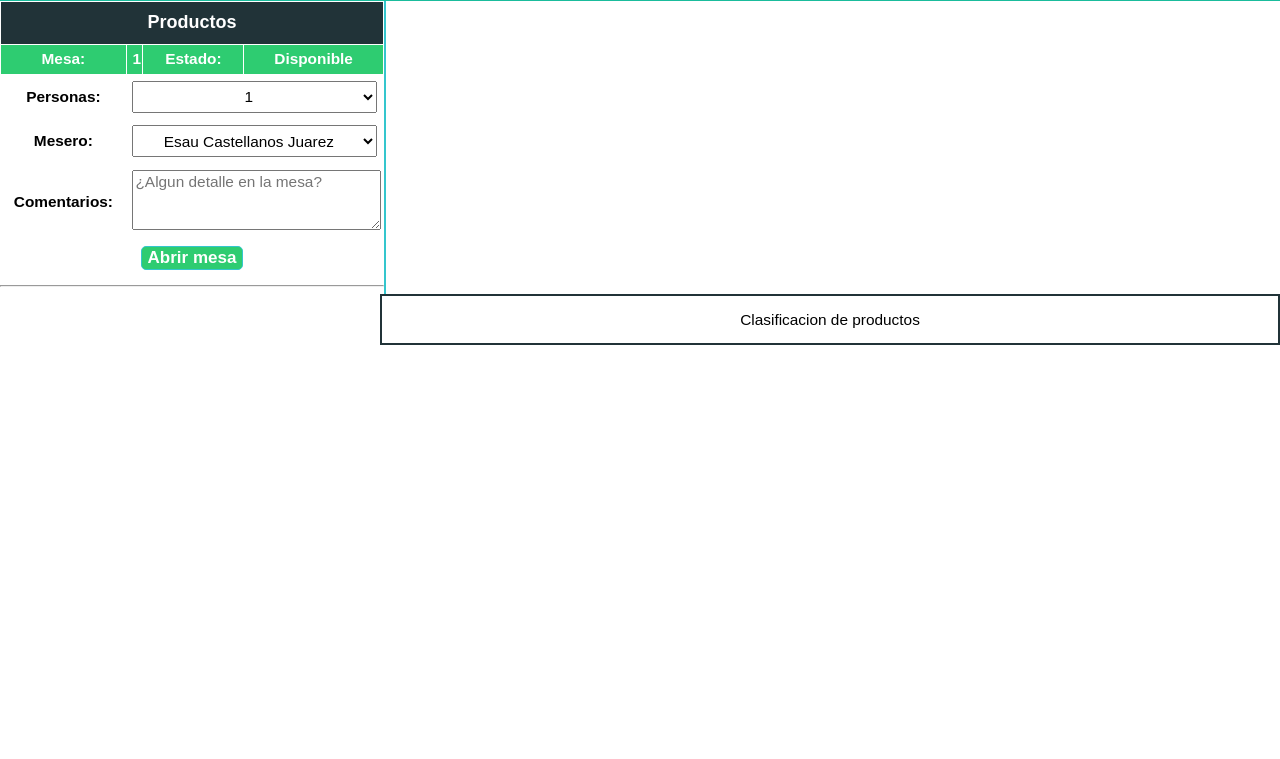
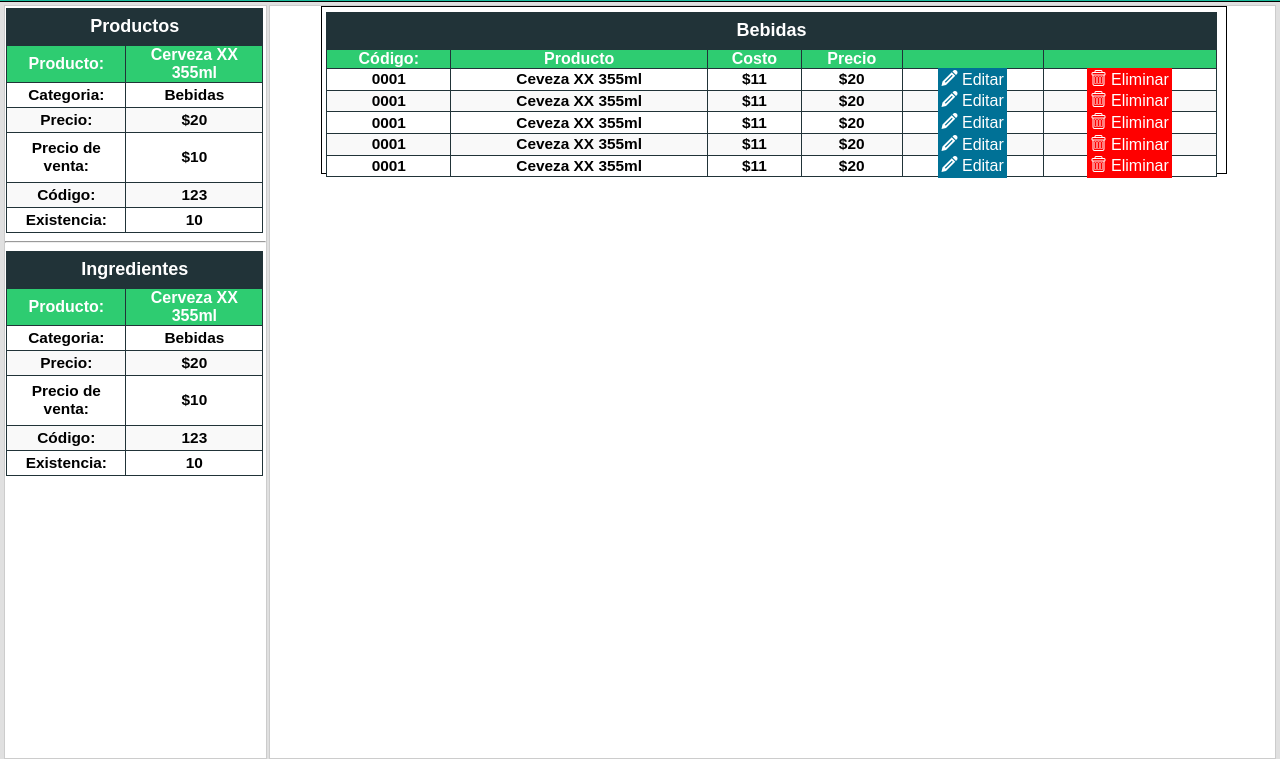
Before and after one commit to JonathanLopezBollo/Restaurant_App, a plain HTML site: page productos.html in a window 1280 px wide. Shown: the part 42-801 px from the top of the page. Drawn offline with Linux system fonts and the light colour scheme.

Commit message:
Anexando estilo a las tablas

```diff
--- a/css/estilos.css
+++ b/css/estilos.css
@@ -5,10 +5,17 @@
   font-weight: normal;
   font-style: normal;
 }
+html {
+  height: 100%;
+  margin: 0;
+}
 body {
   border: 0px;
-  font-family: Arial;
+  margin: 0;
+  font-family: sans-serif;
   font-size: 15.4px;
+  background: #e0e0e0;
+  height: 100%;
 }
 .btn {
   font-size: 17px;
@@ -18,13 +25,38 @@
   color: #fff;
   font-weight: bold;
 }
+.btn_eliminar {
+  color: #fff;
+  font-size: 16px;
+  font-weight: normal;
+  text-decoration: none;
+  background: #f00;
+  padding: 0.2em;
+  margin: 1;
+}
+.btn_eliminar:before {
+  font-family: "iconos";
+  content: "\e61b";
+}
+.btn_editar {
+  color: #fff;
+  background: #007196;
+  font-size: 16px;
+  font-weight: normal;
+  text-decoration: none;
+  padding: 0.2em;
+  margin: 1;
+}
+.btn_editar:before {
+  font-family: "iconos";
+  content: "\e601";
+}
 select {
   height: 32px;
 }
 .titulo_menu {
   font-size: 18px;
   font-weight: bold;
-  background: #008fd5;
   height: 1.7em;
   color: #fff;
 }
@@ -39,59 +71,80 @@
   color: #fff;
   font-weight: bold;
 }
+.table_menu {
+  text-align: center;
+  background: #2ecc71;
+  font-weight: bold;
+  width: 98.5%;
+  height: 100%;
+  margin: 0.5%;
+}
+.table_menu .table_head {
+  color: #fff;
+  border: 1px solid #fff;
+}
+.table_menu .table_head tr th {
+  height: 2em;
+  font-size: 18px;
+  background: #213338;
+  border: 1px solid #213338;
+}
+.table_menu .table_head tr td {
+  background: #2ecc71;
+  border: 1px solid #213338;
+  font-size: 16px;
+}
+.table_menu .table_body tr td {
+  background: #fff;
+  border: 1px solid #213338;
+}
+.table_menu .table_body .fila_par td {
+  background: #f9f9f9;
+}
+.secciones {
+  margin-left: 5%;
+  width: 90%;
+  height: 22%;
+  border: 1px solid #000;
+}
+.submenu {
+  height: 30%;
+}
 .menu {
-  border-right: 2px solid #34c6cd;
   text-align: center;
-}
-.menu .form_menu .tabla_menu {
-  width: 100%;
-  text-align: center;
-}
-.menu .form_menu tr select {
-  text-align: center;
-  width: 100%;
-}
-.menu .form_menu td {
-  border: 1px solid #fff;
-  padding: 1.5%;
-}
-.menu .form_menu td label {
-  font-weight: bold;
-}
-.menu .form_menu td textarea {
-  width: 99%;
-}
-.menu .tabla_menu {
-  width: 100%;
-  text-align: center;
-}
-.menu tr select {
-  text-align: center;
-  width: 100%;
-}
-.menu td {
-  border: 1px solid #fff;
-  padding: 1.5%;
-}
-.menu td label {
-  font-weight: bold;
-}
-.menu td textarea {
-  width: 99%;
+  background: #fff;
+  height: 94%;
+  margin: 0.3%;
 }
 .menu.Menu_Mesas {
   float: left;
-  width: 20%;
+  width: 20.4%;
+  height: 94%;
 }
 .menu.Menu_Productos {
+  margin-right: 0%;
+  border: 1px solid #ccc;
   float: left;
-  width: 30%;
+  width: 20.4%;
 }
 .menu.categoria_productos {
+  margin: 0.3%;
+  margin-left: 0%;
+  border: 1px solid #ccc;
   float: right;
   text-align: center;
-  width: 70%;
-  border: 2px solid #213338;
+  width: 78.5%;
+  height: 94%;
+}
+.mapa_mesas {
+  background: #fff;
+  margin: 0.3%;
+  margin-left: 0%;
+  border: 1px solid #ccc;
+  float: right;
+  text-align: center;
+  width: 78.5%;
+  height: 94%;
 }
 .mapa_mesas table tr td {
   margin: 10px;
@@ -113,6 +166,7 @@
 nav {
   background: #1abc9c;
   margin: 0;
+  border-bottom: 1px solid #000;
 }
 nav .menu_nav {
   margin: 0;
--- a/productos.html
+++ b/productos.html
@@ -11,11 +11,11 @@
 		<nav>
 			<ul class="menu_nav">
 
-					<li class="li-logo"><a class="icon-inicio" href="#"> Restaurante</a></li>
-					<li><a class="icon-restaurant" href="#"> Mesas</a></li>
-					<li><a class="icon-productos"  href="#"> Productos</a></li>
-					<li><a class="icon-reportes"   href="#"> Reportes</a></li>
-					<li><a class="icon-config" 	   href="#"> Configuraciones</a></li>
+					<li class="li-logo"><a class="icon-inicio" href="#"><span> Restaurante </span></a></li>
+					<li><a class="icon-restaurant" href="#"> <span> Mesas </span></a></li>
+					<li><a class="icon-productos"  href="#"> <span> Productos </span></a></li>
+					<li><a class="icon-reportes"   href="#"> <span> Reportes </span></a></li>
+					<li><a class="icon-config" 	   href="#"> <span> Configuraciones </span></a></li>
 
 					<li class="sesion"> <a class="icon-sesion" href="#">  Sesión </a></li>
 
@@ -24,67 +24,140 @@
 <!-- --------------------------------------------!-->
 
 		<section class="menu Menu_Productos">
-
-			<form class="form_menu" action="#" metho="">
-				<table class="tabla_menu">
+			<article class="submenu">
+				<table class="table_menu">
+					<thead class="table_head">
 						<tr>
-						<td colspan="4" class="titulo_menu titulo_productos">Productos</td>
-					</tr>
-					<tr  class="mesa_disponibilidad">
-						<td>Mesa:</td>
-						<td>1</td>
-						<td>Estado:</td>
-						<td>Disponible</td>
+							<th colspan="2">Productos</th>
 						</tr>
 						<tr>
-						<td><label for="num_persons">Personas:</label></td>
-						<td colspan="3">
-							<select class"mesas_selects" id="num_persons" name="num_persons" size="1">
-								<option value="1">1</option>
-								<option value="2">2</option>
-								<option value="3">3</option>
-								<option value="4">4</option>
-								<option value="5">5</option>
-							</select>
-						</td>
+							<td>Producto:</td>
+							<td>Cerveza XX 355ml </td>
+						</tr>
+					</thead>
+					<tbody class="table_body">
+						<tr>
+							<td><label>Categoria:</label></td>
+							<td >Bebidas</td>
+						</tr>
+						<tr class="fila_par">
+							<td><label>Precio:</label></td>
+							<td >$20</td>
 						</tr>
 						<tr>
-						<td><label for="nombre_mesero">Mesero:</label></td>
-						<td colspan="3">
-							<select class"mesas_selects" id="nombre_mesero" name="nombre_mesero" size="1">
-								<option value="1">Esau Castellanos Juarez</option>
-								<option value="2">Geovanni Reyes Espinosa</option>
-								<option value="3">Jonathan xD</option>
-							</select>
-						</td>
+							<td><label>Precio de venta:</label></td>
+							<td >$10</td>
+						</tr>
+						<tr class="fila_par">
+							<td><label>Código:</label></td>
+							<td >123</td>
 						</tr>
 						<tr>
-					<td><label for="comentarios">Comentarios: </label></td>
-					<td colspan="3">
-						<textarea name="cometarios" placeholder="¿Algun detalle en la mesa?" id=""rows="3"></textarea>
-					</td>
+							<td><label>Existencia:</label></td>
+							<td >10</td>
+						</tr>
+					</tbody>
+				</table>
+			</article>
+			<hr>
+			<article class="submenu">
+				<table class="table_menu">
+					<thead class="table_head">
+						<tr>
+							<th colspan="2">Ingredientes</th>
 						</tr>
 						<tr>
-					<td id="btns_form" colspan="4">
-						<input class="btn" type="submit" value="Abrir mesa">
-					</td>
+							<td>Producto:</td>
+							<td>Cerveza XX 355ml </td>
 						</tr>
+					</thead>
+					<tbody class="table_body">
+						<tr>
+							<td><label>Categoria:</label></td>
+							<td >Bebidas</td>
+						</tr>
+						<tr class="fila_par">
+							<td><label>Precio:</label></td>
+							<td >$20</td>
+						</tr>
+						<tr>
+							<td><label>Precio de venta:</label></td>
+							<td >$10</td>
+						</tr>
+						<tr class="fila_par">
+							<td><label>Código:</label></td>
+							<td >123</td>
+						</tr>
+						<tr>
+							<td><label>Existencia:</label></td>
+							<td >10</td>
+						</tr>
+					</tbody>
+				</table>
+			</article>
 
-				</table>
-			</form>
-			<hr>
 		</section>
 
 		<section  class=" menu categoria_productos">
-
-			<table class="tabla_menu">
+			<article class="secciones">
+				<table class="table_menu">
+						<thead class="table_head">
 							<tr>
-					<td>
-						Clasificacion de productos
-					</td>
+								<th colspan="6">Bebidas</th>
 							</tr>
+							<tr>
+								<td>Código:</td>
+								<td>Producto </td>
+								<td>Costo </td>
+								<td>Precio</td>
+								<td ></td>
+								<td ></td>
+							</tr>
+						</thead>
+						<tbody class="table_body">
+							<tr>
+								<td><label>0001</label></td>
+								<td >Ceveza XX 355ml</td>
+								<td >$11</td>
+								<td >$20</td>
+								<td ><a href="#" class="btn_editar"> Editar</a></td>
+								<td ><a href="#" class="btn_eliminar"> Eliminar</a></td>
+							</tr>
+							<tr class="fila_par">
+								<td><label>0001</label></td>
+								<td >Ceveza XX 355ml</td>
+								<td >$11</td>
+								<td >$20</td>
+								<td ><a href="#" class="btn_editar"> Editar</a></td>
+								<td ><a href="#" class="btn_eliminar"> Eliminar</a></td>
+							</tr>
+							<tr>
+								<td><label>0001</label></td>
+								<td >Ceveza XX 355ml</td>
+								<td >$11</td>
+								<td >$20</td>
+								<td ><a href="#" class="btn_editar"> Editar</a></td>
+								<td ><a href="#" class="btn_eliminar"> Eliminar</a></td>
+							</tr>
+							<tr class="fila_par">
+								<td><label>0001</label></td>
+								<td >Ceveza XX 355ml</td>
+								<td >$11</td>
+								<td >$20</td>
+								<td ><a href="#" class="btn_editar"> Editar</a></td>
+								<td ><a href="#" class="btn_eliminar"> Eliminar</a></td>
+							</tr>
+							<tr>
+								<td><label>0001</label></td>
+								<td >Ceveza XX 355ml</td>
+								<td >$11</td>
+								<td >$20</td>
+								<td ><a href="#" class="btn_editar"> Editar</a></td>
+								<td ><a href="#" class="btn_eliminar"> Eliminar</a></td>
+							</tr>
+						</tbody>
 				</table>
-
+			</article>
 		</section>
 
 	</body>
```
Also changed, not shown: index.html (line endings or trailing spaces), 1 other file. Lines whose indentation alone changed are shown as unchanged.
